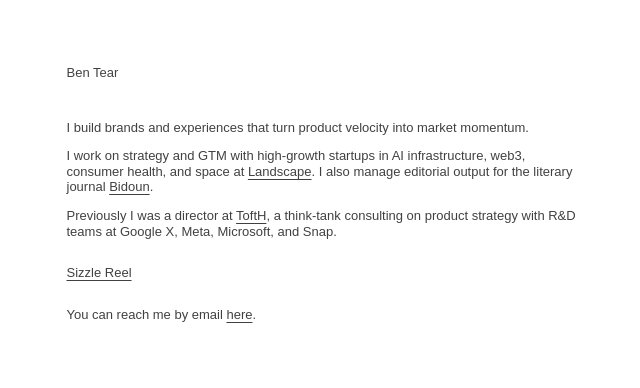
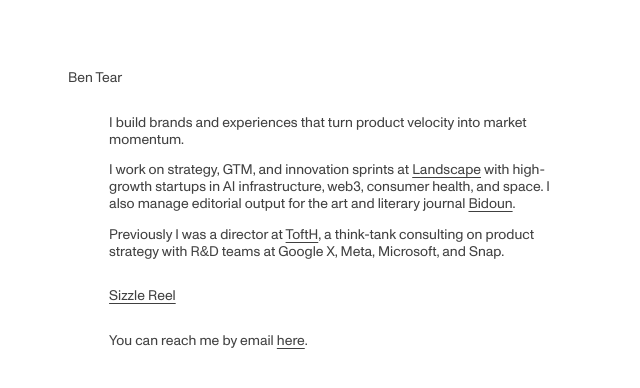
Before and after one commit to bentear/bentear-site, a Next.js app: page / in a window 1280 px wide. Shown: the top 388 px of the page, without its empty margins (318-958 px from the left). Built offline with nearby package versions, Linux system fonts and the light colour scheme.

Commit message:
indent body, one line break

```diff
--- a/app/globals.css
+++ b/app/globals.css
@@ -1,3 +1,11 @@
+@font-face {
+  font-family: 'Monument Grotesk';
+  src: url('/fonts/MonumentGrotesk-Regular.woff2') format('woff2');
+  font-weight: 400;
+  font-style: normal;
+  font-display: swap;
+}
+
 * {
   margin: 0;
   padding: 0;
@@ -5,11 +13,11 @@
 }
 
 html {
-  font-size: 13px;
+  font-size: 14px;
 }
 
 body {
-  font-family: sans-serif;
+  font-family: 'Monument Grotesk', sans-serif;
   font-weight: 400;
   background-color: #ffffff;
   color: rgba(0, 0, 0, 0.75);
@@ -33,6 +41,10 @@
 
 .spacer-lg {
   height: 1rem;
+}
+
+.indent {
+  padding-left: 5ch;
 }
 
 /* Cascade animation */
@@ -72,9 +84,7 @@
 }
 
 a:hover {
-  text-decoration: underline;
-  text-decoration-thickness: 0.5px;
-  text-underline-offset: 3px;
+  text-decoration: none;
 }
 
 /* Modal Overlay */
--- a/app/page.tsx
+++ b/app/page.tsx
@@ -100,11 +100,11 @@
           <p>Ben Tear</p>
 
           <div className="spacer"></div>
-          <div className="spacer"></div>
 
+          <div className="indent">
             <p>I build brands and experiences that turn product velocity into market momentum.</p>
 
-          <p>I work on strategy and GTM with high-growth startups in AI infrastructure, web3, consumer health, and space at <a href="https://thisislandscape.com" target="_blank" rel="noopener noreferrer">Landscape</a>. I also manage editorial output for the literary journal <a href="https://bidoun.org" target="_blank" rel="noopener noreferrer">Bidoun</a>.</p>
+            <p>I work on strategy, GTM, and innovation sprints at <a href="https://thisislandscape.com" target="_blank" rel="noopener noreferrer">Landscape</a> with high-growth startups in AI infrastructure, web3, consumer health, and space. I also manage editorial output for the art and literary journal <a href="https://bidoun.org" target="_blank" rel="noopener noreferrer">Bidoun</a>.</p>
 
             <p>Previously I was a director at <a href="https://tofth.wip.llc/" target="_blank" rel="noopener noreferrer">ToftH</a>, a think-tank consulting on product strategy with R&D teams at Google X, Meta, Microsoft, and Snap.</p>
 
@@ -115,6 +115,7 @@
             <div className="spacer-lg"></div>
 
             <p>You can reach me by email <a href="mailto:benjamin.tear@gmail.com">here</a>.</p>
+          </div>
         </div>
       </div>
 
```
Lines whose indentation alone changed are shown as unchanged.
